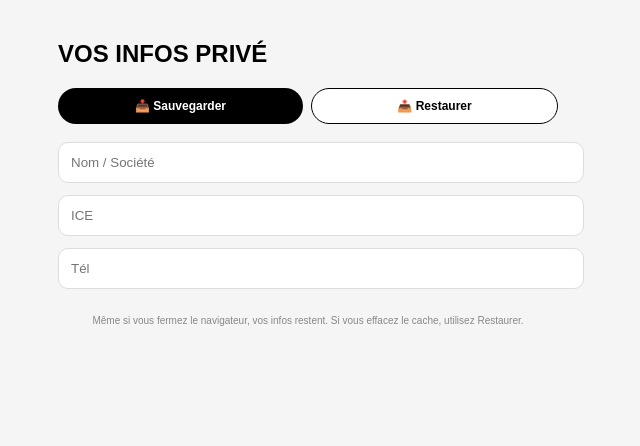
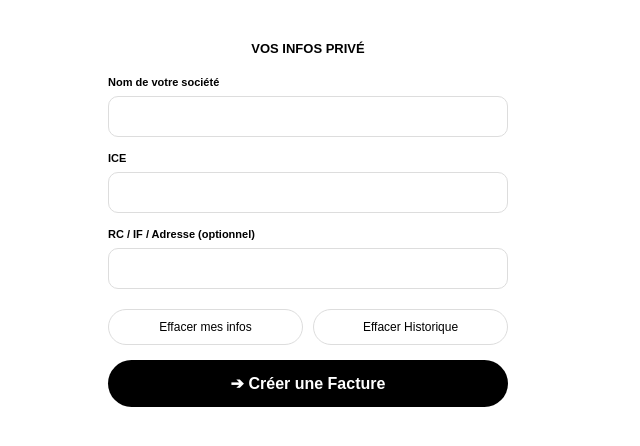
Before and after one commit to ilyassebenmouloud123-source/fucture-power, a Flask app: page / in a window 1280 px wide. Shown: the top 446 px of the page, without its empty margins (332-972 px from the left). Run offline with Flask 3, Linux system fonts and the light colour scheme.

Commit message:
Update form.html

```diff
--- a/templates/form.html
+++ b/templates/form.html
@@ -1,68 +1,36 @@
-<!DOCTYPE html>
-<html lang="fr">
-<head>
-<meta charset="UTF-8">
-<meta name="viewport" content="width=device-width, initial-scale=1.0">
-<title>FACTURE POWER - VOS INFOS</title>
-</head>
-<body style="font-family: sans-serif; padding:20px; max-width:500px; margin:auto; background:#f5f5f5;">
+<div style="max-width:400px; margin:auto; background:white; padding:20px; border-radius:20px; font-family:sans-serif;">
 
-<h2 style="font-weight:900;">VOS INFOS PRIVÉ</h2>
+  <h3 style="text-align:center; font-size:13px; font-weight:bold; margin-bottom:20px;">VOS INFOS PRIVÉ</h3>
 
-<!-- === BOUTONS SAUVEGARDE === -->
-<div style="display:flex; gap:8px; margin:12px 0;">
-  <button onclick="sauvegarderInfos()" type="button" style="flex:1; padding:10px; background:black; color:white; border-radius:25px; font-size:12px; font-weight:bold; border:none;">📥 Sauvegarder</button>
-  <button onclick="document.getElementById('fileRestaurer').click()" type="button" style="flex:1; padding:10px; background:white; border:1px solid black; color:black; border-radius:25px; font-size:12px; font-weight:bold;">📤 Restaurer</button>
+  <label style="font-size:11px; font-weight:bold;">Nom de votre société</label>
+  <input type="text" id="company" style="width:100%; padding:12px; border-radius:10px; border:1px solid #ddd; margin:8px 0 15px 0;">
+
+  <label style="font-size:11px; font-weight:bold;">ICE</label>
+  <input type="text" id="ice" style="width:100%; padding:12px; border-radius:10px; border:1px solid #ddd; margin:8px 0 15px 0;">
+
+  <label style="font-size:11px; font-weight:bold;">RC / IF / Adresse (optionnel)</label>
+  <input type="text" id="rc" style="width:100%; padding:12px; border-radius:10px; border:1px solid #ddd; margin:8px 0 20px 0;">
+
+  <div style="display:flex; gap:10px; margin-bottom:15px;">
+    <button onclick="effacerInfos()" style="flex:1; padding:10px; border-radius:20px; border:1px solid #ddd; background:white; font-size:12px;">Effacer mes infos</button>
+    <button onclick="effacerHistorique()" style="flex:1; padding:10px; border-radius:20px; border:1px solid #ddd; background:white; font-size:12px;">Effacer Historique</button>
+  </div>
+
+  <a href="/" style="display:block; text-align:center; padding:14px; background:black; color:white; border-radius:25px; text-decoration:none; font-weight:bold; margin-top:10px;">➔ Créer une Facture</a>
+
 </div>
-<input type="file" id="fileRestaurer" accept=".json" style="display:none" onchange="restaurerInfos(event)">
 
-<!-- EXEMPLE DE CHAMPS - خلي الحقول ديالك هنا -->
-<input id="nom" placeholder="Nom / Société" style="width:100%; padding:12px; margin:6px 0; border-radius:10px; border:1px solid #ddd;">
-<input id="ice" placeholder="ICE" style="width:100%; padding:12px; margin:6px 0; border-radius:10px; border:1px solid #ddd;">
-<input id="tel" placeholder="Tél" style="width:100%; padding:12px; margin:6px 0; border-radius:10px; border:1px solid #ddd;">
-
-<p style="font-size:10px; color:#888; margin-top:20px; text-align:center;">Même si vous fermez le navigateur, vos infos restent. Si vous effacez le cache, utilisez Restaurer.</p>
-
-<!-- === SCRIPT LI KIHAFED LMA3LOMAT === -->
 <script>
-// حفظ تلقائي ملي كتكتب
-document.querySelectorAll('input').forEach(inp=>{
-  let key = 'facture_'+inp.id;
-  let saved = localStorage.getItem(key);
-  if(saved) inp.value = saved;
-  inp.addEventListener('input', ()=>{ localStorage.setItem(key, inp.value); });
-});
-
-function sauvegarderInfos() {
-  let data = {};
-  for (let i = 0; i < localStorage.length; i++) {
-    let k = localStorage.key(i);
-    data[k] = localStorage.getItem(k);
+function effacerInfos(){
+  if(confirm("مسح كلشي؟")){
+    localStorage.clear();
+    document.getElementById('company').value='';
+    document.getElementById('ice').value='';
+    document.getElementById('rc').value='';
   }
-  let blob = new Blob([JSON.stringify(data)], {type: "application/json"});
-  let url = URL.createObjectURL(blob);
-  let a = document.createElement('a');
-  a.href = url;
-  a.download = "mes-infos-facturepower.json";
-  a.click();
-  alert("✅ تم الحفظ! خبي الفايل ف Drive");
 }
-
-function restaurerInfos(event) {
-  let file = event.target.files[0];
-  if (!file) return;
-  let reader = new FileReader();
-  reader.onload = function(e) {
-    try {
-      let data = JSON.parse(e.target.result);
-      for (let k in data) { localStorage.setItem(k, data[k]); }
-      alert("✅ رجعو معلوماتك كاملين!");
-      location.reload();
-    } catch(err) { alert("❌ الفايل فيه مشكل"); }
-  };
-  reader.readAsText(file);
+function effacerHistorique(){
+  localStorage.removeItem('historique');
+  alert('Historique effacé');
 }
 </script>
-
-</body>
-</html>
```
